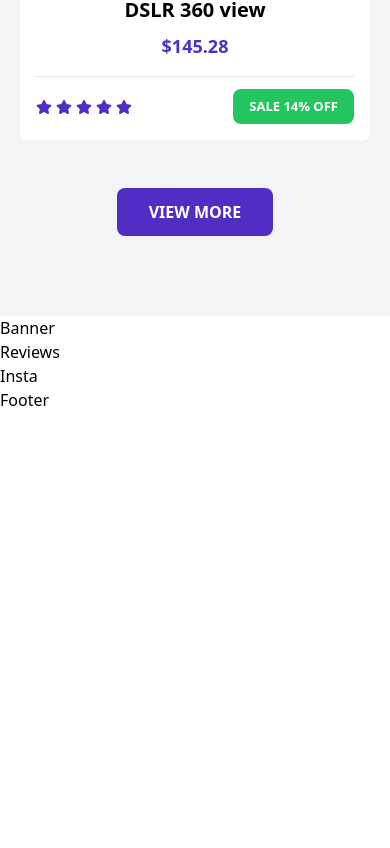
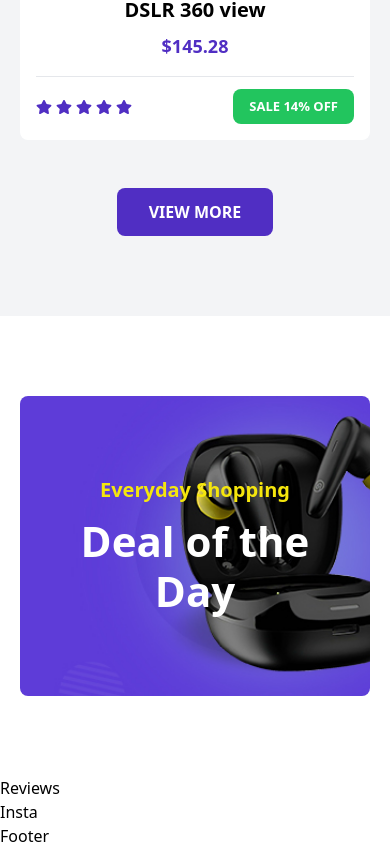
Before and after one commit to Alamin11/ReactJS, a React (Vite) app in the folder electra-shop/: page / in a window 390 px wide. Shown: the part 9797-10645 px from the top of the page. Before the commit the page ends 10209 px from the top, so only its background shows below. Built offline with nearby package versions, Linux system fonts and the light colour scheme.

Commit message:
added banner section

```diff
--- a/electra-shop/src/sections/Banner.jsx
+++ b/electra-shop/src/sections/Banner.jsx
@@ -1,7 +1,31 @@
-import React from "react";
-
+import React, { useEffect } from "react";
+import deal from "../assets/deal-bg.jpg";
+import AOS from "aos";
+import "aos/dist/aos.css";
 const Banner = () => {
-  return <div>Banner</div>;
+  useEffect(() => {
+    AOS.init({
+      offset: 100,
+      duration: 500,
+      easing: "ease-in-out",
+    });
+    AOS.refresh();
+  }, []);
+  return (
+    <section id="banner" className="w-full px-5 lg:px-20 py-[80px]">
+      <div
+        className="w-full h-[300px] rounded-lg bg-cover   flex flex-col justify-center items-center p-4 gap-3"
+        style={{ backgroundImage: `url(${deal}` }}
+      >
+        <h1 className="text-themeYellow text-xl font-semibold ">
+          Everyday Shopping
+        </h1>
+        <h1 className="text-white font-bold text-[42px] leading-[50px] text-center">
+          Deal of the Day
+        </h1>
+      </div>
+    </section>
+  );
 };
 
 export default Banner;
--- a/electra-shop/src/sections/Category.jsx
+++ b/electra-shop/src/sections/Category.jsx
@@ -35,7 +35,7 @@ const Category = () => {
           view all
         </button>
       </div>
-      <div className="w-full lg:w-[85%] grid grid-cols-1 lg:grid-cols-5 justify-center items-start  gap-10">
+      <div className="w-full lg:w-[85%] grid grid-cols-1 md:grid-cols-2 md:gap-20 lg:grid-cols-5 justify-center items-start  gap-10">
         <div
           data-aos="zoom-in"
           data-aos-delay="100"
--- a/electra-shop/src/sections/Services.jsx
+++ b/electra-shop/src/sections/Services.jsx
@@ -18,7 +18,7 @@ const Services = () => {
   return (
     <section
       id="services"
-      className="w-full px-5 lg:px-20 pb-[80px] pt-[0px] grid grid-cols-1 lg:grid-cols-4 justify-center items-center gap-10"
+      className="w-full px-5 lg:px-20 pb-[80px] pt-[0px] grid grid-cols-1 md:grid-cols-2 lg:grid-cols-4 justify-center items-center gap-10"
     >
       <div
         data-aos="zoom-in"
```
